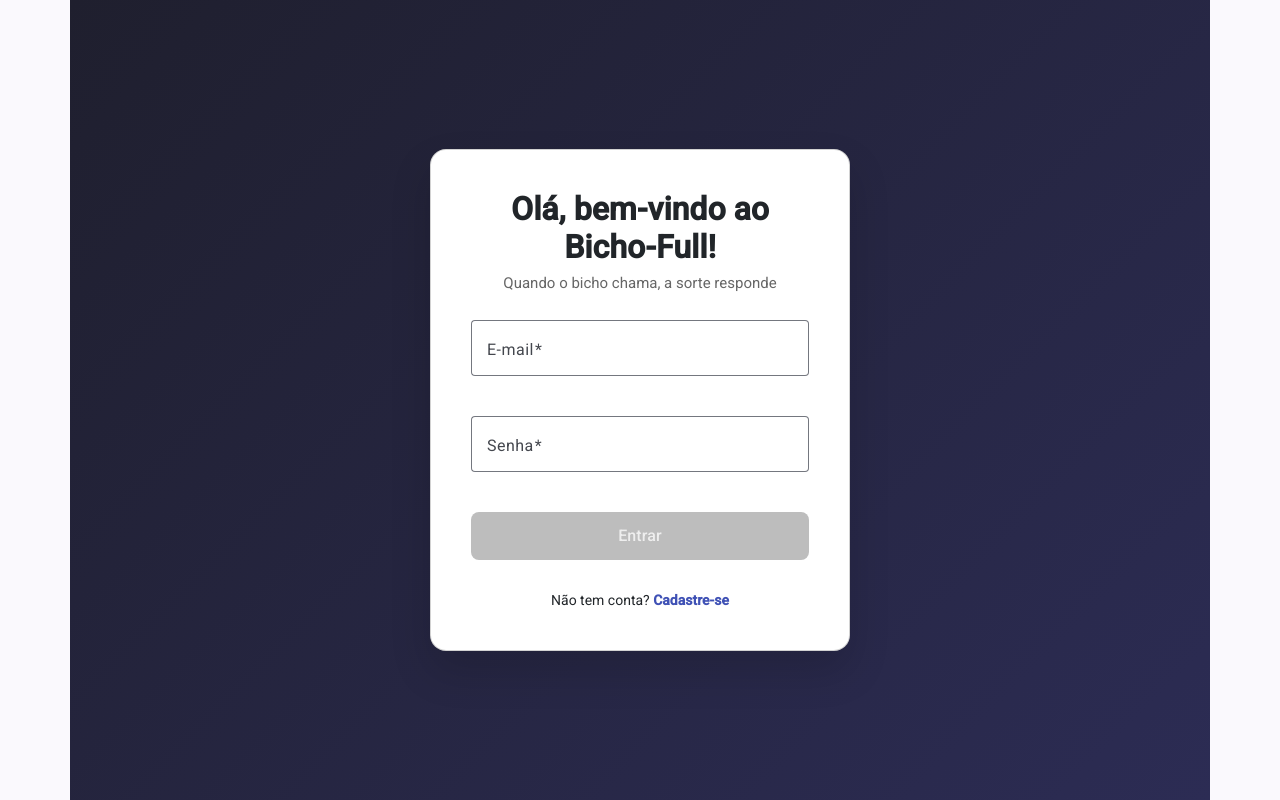
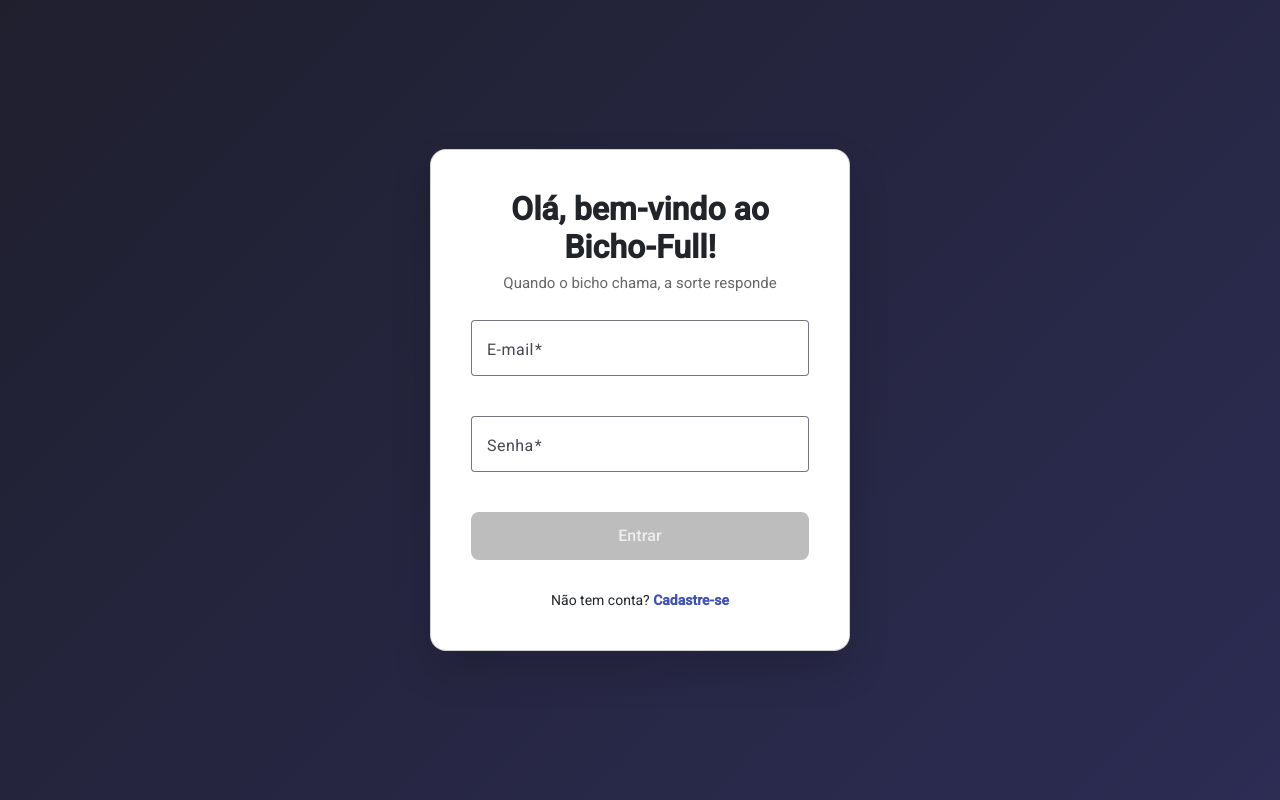
Before and after one commit to matheushnobre/jogo-do-bicho, an Angular app in the folder bichofull-frontend/: page /login in a window 1280 px wide. Built offline with nearby package versions, Linux system fonts and the light colour scheme.

Commit message:
bugfix: adjust login and register bootstrap bugs

```diff
--- a/bichofull-frontend/src/app/components/pages/login/login-component.html
+++ b/bichofull-frontend/src/app/components/pages/login/login-component.html
@@ -1,4 +1,4 @@
-<section class="container">
+<section class="container-login">
   <div class="card">
 
     <h2>Olá, bem-vindo ao Bicho-Full!</h2>
--- a/bichofull-frontend/src/app/components/pages/login/login-component.scss
+++ b/bichofull-frontend/src/app/components/pages/login/login-component.scss
@@ -1,5 +1,5 @@
 /* Background */
-.container {
+.container-login {
   height: 100vh;
   display: flex;
   justify-content: center;
--- a/bichofull-frontend/src/app/components/pages/register/register-component.html
+++ b/bichofull-frontend/src/app/components/pages/register/register-component.html
@@ -1,4 +1,4 @@
-<section class="container">
+<section class="container-register">
   <div class="card">
 
     <h2>Crie sua conta no Bicho-Full</h2>
--- a/bichofull-frontend/src/app/components/pages/register/register-component.scss
+++ b/bichofull-frontend/src/app/components/pages/register/register-component.scss
@@ -1,5 +1,5 @@
 /* Background */
-.container {
+.container-register {
   height: 100vh;
   display: flex;
   justify-content: center;
```
